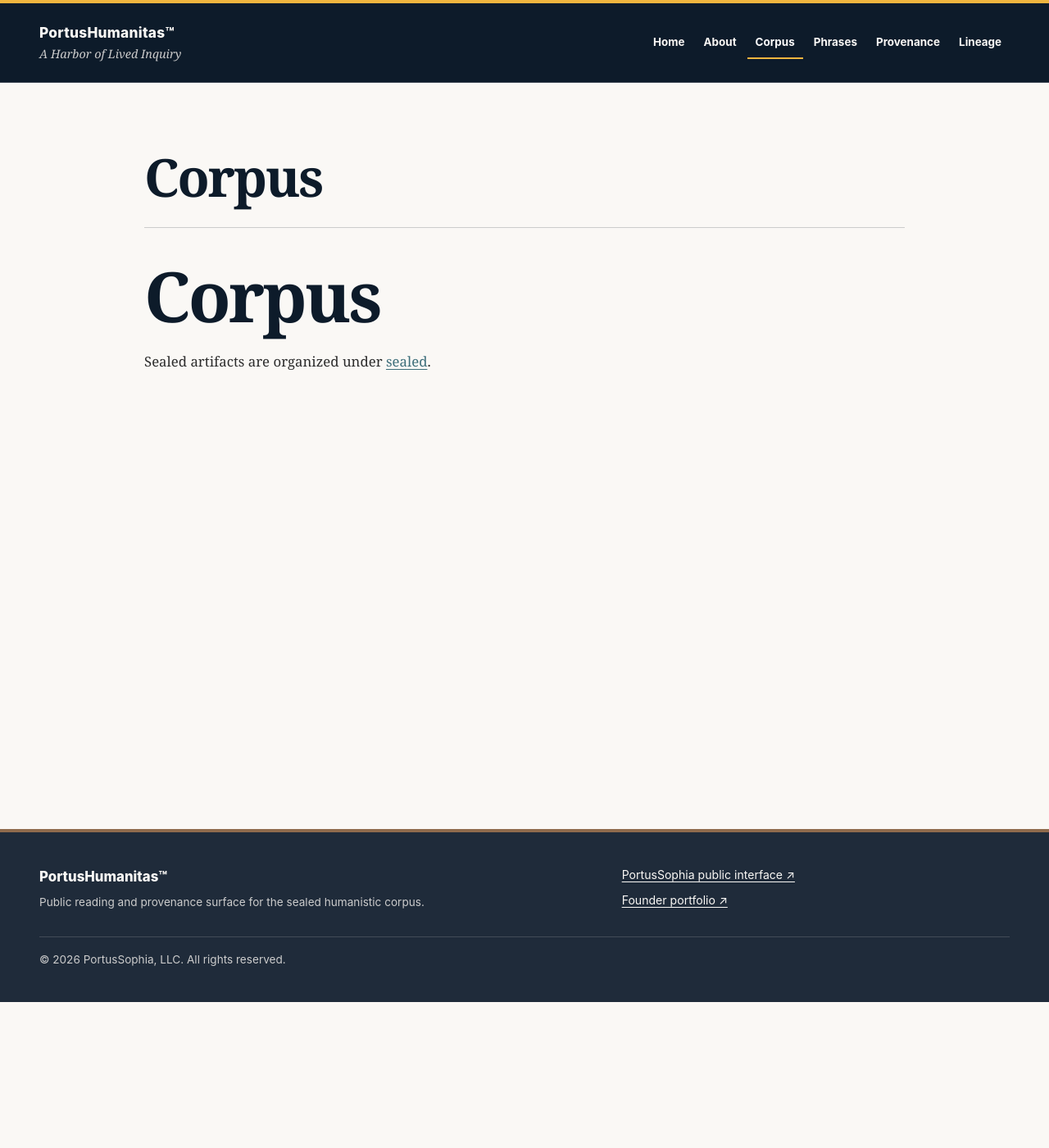
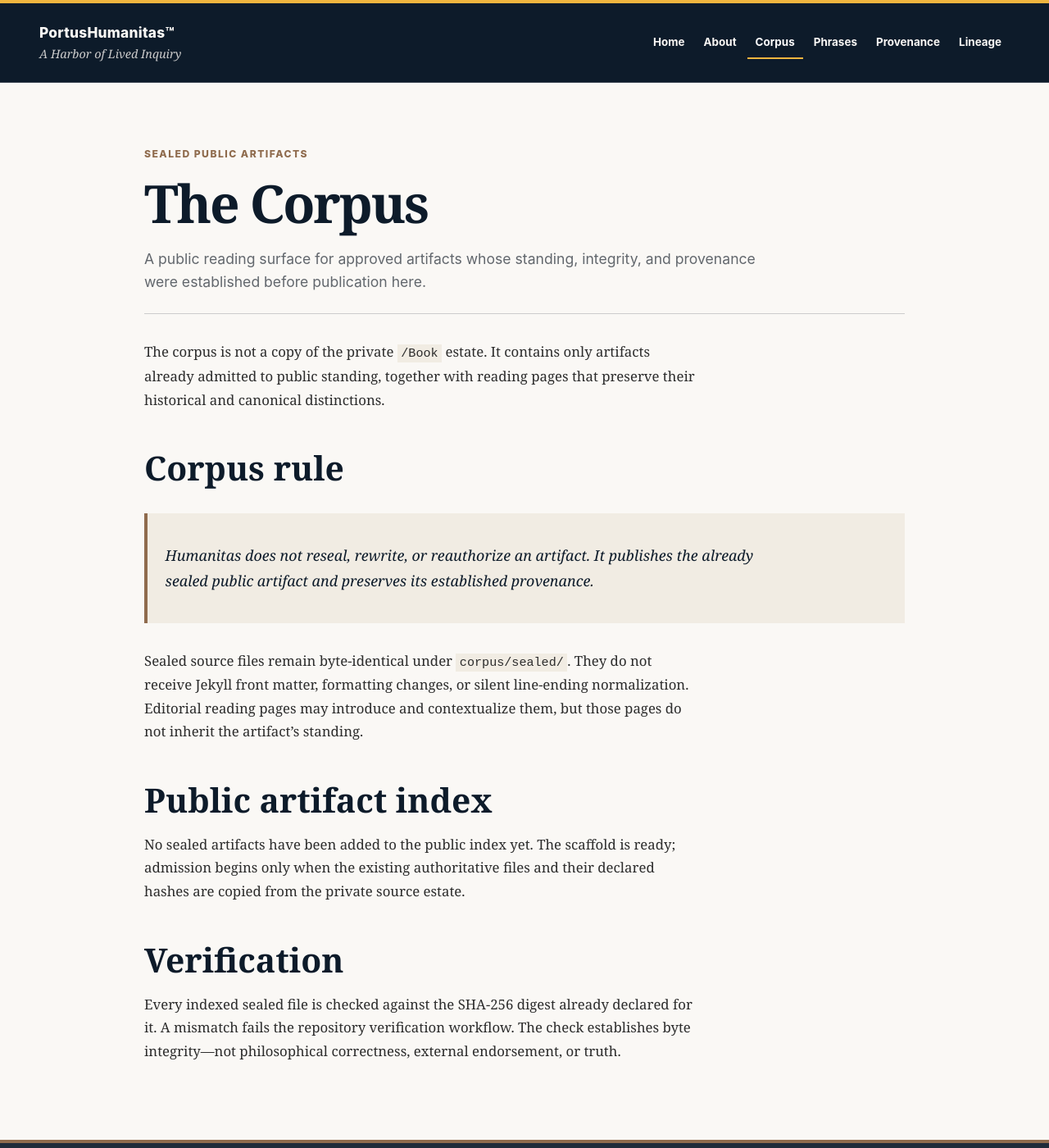
Before and after one commit to portussophia/portussophia-humanitas, a Jekyll site: the page built from corpus/index.md, in a window 1280 px wide and 1400 px high. Shown: the whole window at 82% size. Built offline with Jekyll 4.4.1, drawn with Linux system fonts in a browser that asks for light colours.

Commit message:
Define sealed corpus behavior and index

```diff
--- a/corpus/index.md
+++ b/corpus/index.md
@@ -1,9 +1,36 @@
 ---
 layout: page
-title: Corpus
+title: "The Corpus"
+eyebrow: "Sealed public artifacts"
+intro: "A public reading surface for approved artifacts whose standing, integrity, and provenance were established before publication here."
 permalink: /corpus/
 ---
+The corpus is not a copy of the private `/Book` estate. It contains only artifacts already admitted to public standing, together with reading pages that preserve their historical and canonical distinctions.
 
-# Corpus
+## Corpus rule
 
-Sealed artifacts are organized under [sealed](/corpus/sealed/).
+> Humanitas does not reseal, rewrite, or reauthorize an artifact. It publishes the already sealed public artifact and preserves its established provenance.
+
+Sealed source files remain byte-identical under `corpus/sealed/`. They do not receive Jekyll front matter, formatting changes, or silent line-ending normalization. Editorial reading pages may introduce and contextualize them, but those pages do not inherit the artifact’s standing.
+
+## Public artifact index
+
+{% assign artifact_index = site.data["artifact-index"].artifacts %}
+{% if artifact_index and artifact_index.size > 0 %}
+<ul class="artifact-list">
+  {% for artifact in artifact_index %}
+    <li>
+      {% if artifact.public_path %}<a href="{{ artifact.public_path | relative_url }}">{% endif %}
+      <strong>{{ artifact.title }}</strong>
+      {% if artifact.public_path %}</a>{% endif %}
+      {% if artifact.standing %}<span> — {{ artifact.standing }}</span>{% endif %}
+    </li>
+  {% endfor %}
+</ul>
+{% else %}
+No sealed artifacts have been added to the public index yet. The scaffold is ready; admission begins only when the existing authoritative files and their declared hashes are copied from the private source estate.
+{% endif %}
+
+## Verification
+
+Every indexed sealed file is checked against the SHA-256 digest already declared for it. A mismatch fails the repository verification workflow. The check establishes byte integrity—not philosophical correctness, external endorsement, or truth.
```
